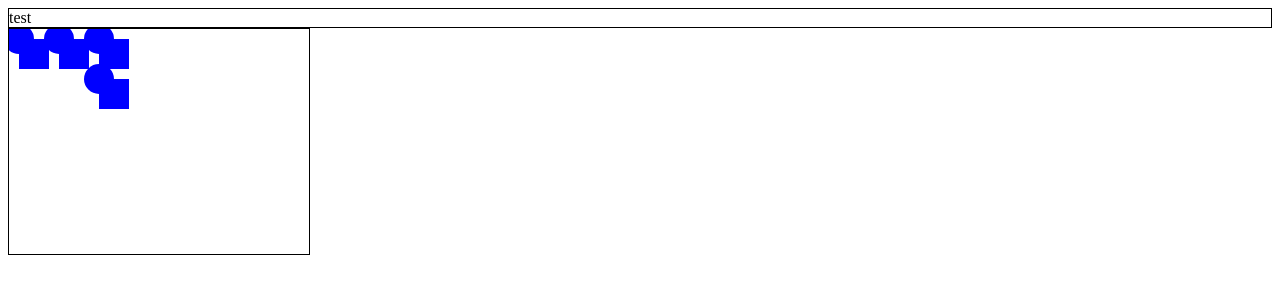
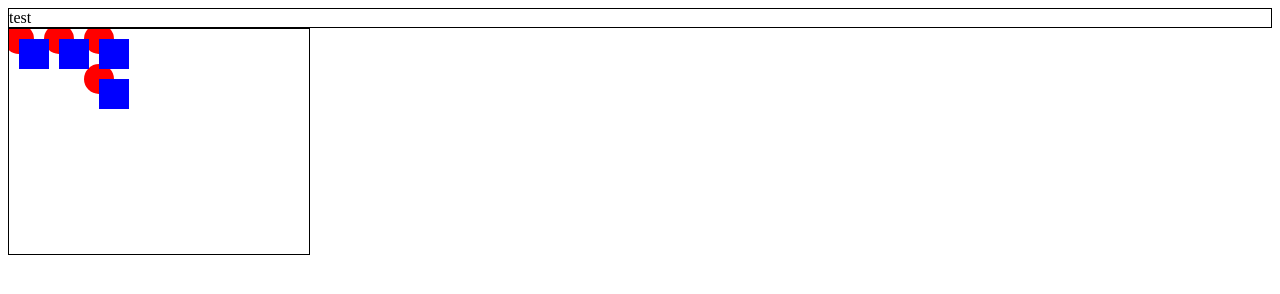
Before and after one commit to alexbres/ColorsShapes, a plain HTML site: page index.html in a window 1280 px wide. Drawn offline with Linux system fonts and the light colour scheme.

Commit message:
set color in draw

```diff
--- a/index.html
+++ b/index.html
@@ -8,9 +8,7 @@ document.addEventListener('DOMContentLoaded', function() {
 //Shape base calss
 function Shape(context, color, x, y) {
 	this.context = context;
-	if (typeof this.context != 'undefined') {
-		this.context.fillStyle = color;
-	}
+	this.color = color;
 	this.x = x;
 	this.y = y;
 }
@@ -35,6 +33,7 @@ function Reactangle(context, color, x, y, width, height) {
 Reactangle.prototype = new Shape();
 
 Reactangle.prototype.draw = function() {
+	this.context.fillStyle = this.color;
 	this.context.fillRect(this.x, this.y, this.height, this.width);
 }
 
@@ -47,6 +46,7 @@ function Circle(context, color, x, y, radius) {
 Circle.prototype = new Shape();
 
 Circle.prototype.draw = function() {
+	this.context.fillStyle = this.color;
 	this.context.beginPath();
 	this.context.arc(this.x, this.y, this.radius, 0, Math.PI*2);
 	this.context.fill();
```
